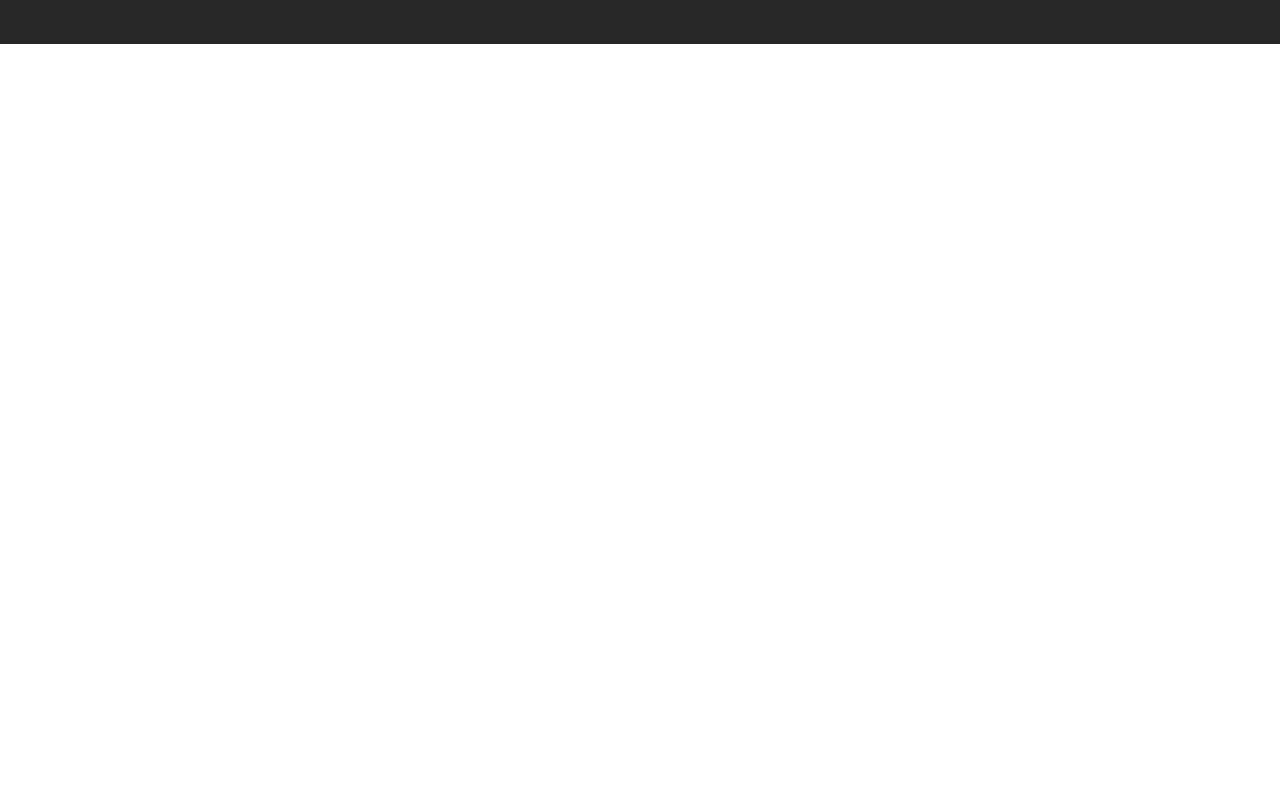
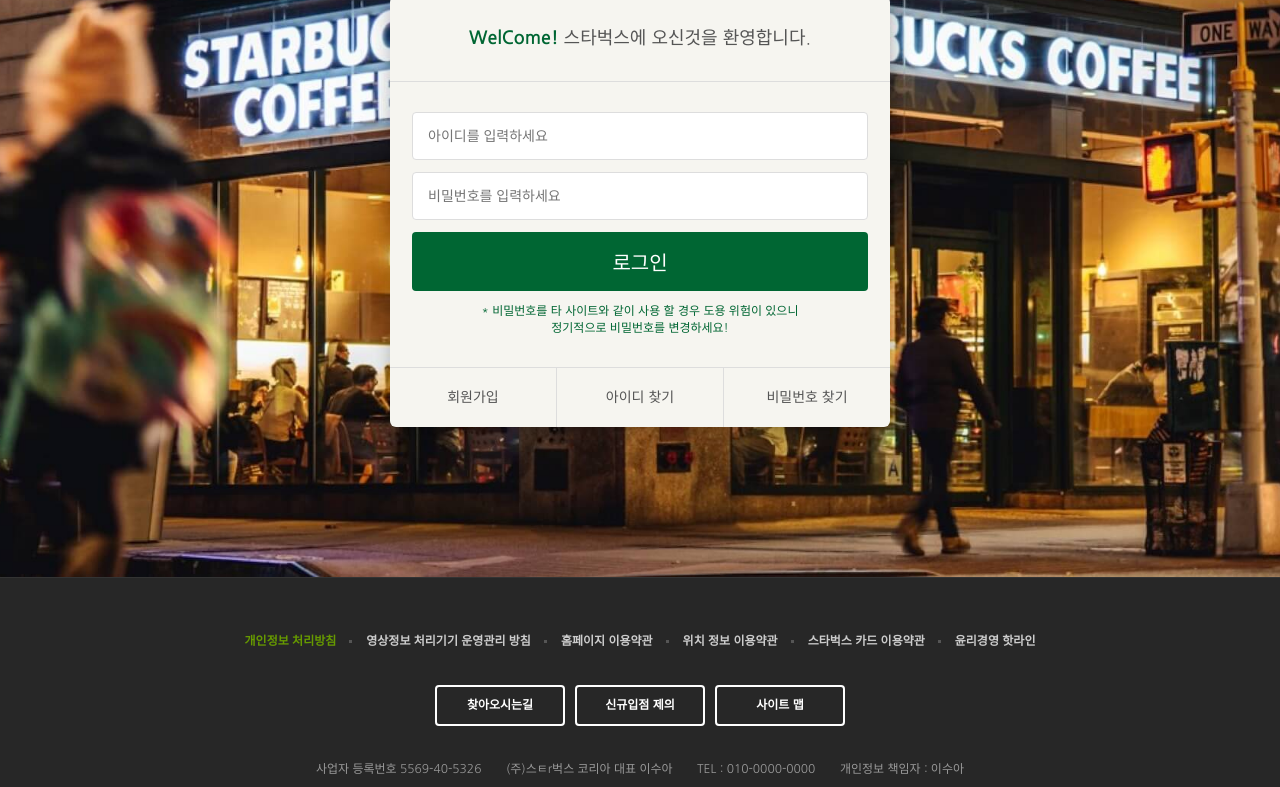
Before and after one commit to DevSua/starbucks, a plain HTML site: page signin/index.html in a window 1280 px wide. Shown: the part 290-1077 px from the top of the page. Before the commit the page ends 800 px from the top, so only its background shows below. Drawn offline with nearby package versions, Linux system fonts and the light colour scheme.

Commit message:
로그인페이지

```diff
--- /dev/null
+++ b/css/signin.css
@@ -0,0 +1,79 @@
+.signin {
+  margin-top: 120px;
+  padding: 100px 0 150px;
+  background-image: url("../images/signin_bg.jpg");
+  background-repeat: no-repeat;
+  background-position: center;
+  background-attachment: fixed;
+  background-size: cover;
+}
+.signin h1 {
+  color: #fff;
+  font-size: 30px;
+  font-weight: 700;
+  text-align: center;
+  margin-bottom: 24px;
+}
+.signin__card {
+  width: 500px;
+  margin: 0 auto; /*위아래 0, 죄우 auto w가있기때문에 가운데정렬*/
+  border-radius: 6px;
+  background-color: #f6f5f0;
+  box-shadow: 2px 2px 20px rgba(0, 0, 0, 0.3);
+  color: #555;
+}
+.signin h2 {
+  padding: 30px;
+  font-size: 18px;
+  text-align: center;
+  border-bottom: 1px solid #ddd;
+}
+.signin h2 strong {
+  font-weight: 700;
+  color: #006633;
+}
+.signin__card form {
+  padding: 30px 22px;
+}
+
+.signin__card form input {
+  width: 100%;
+  margin-bottom: 12px;
+  padding: 15px;
+  border: 1px solid #ddd;
+  border-radius: 4px;
+  outline: none;
+  box-sizing: border-box;
+  font-size: 14px;
+}
+.signin__card form [type="submit"] {
+  background-color: #006633;
+  border: none; /*테두리 선*/
+  color: #fff;
+  font-size: 20px;
+  cursor: pointer;
+}
+.signin__card form p {
+  font-size: 12px;
+  color: #006633;
+  text-align: center;
+}
+.signin__card .actions {
+  display: flex;
+  border-top: 1px solid #ddd;
+}
+.signin__card .actions a {
+  flex-grow: 1; /*1:1:1 비율*/
+  flex-basis: 0; /*기본너비 0 */
+  text-align: center;
+  padding: 20px;
+  color: #555;
+  font-size: 14px;
+  border-right: 1px solid #ddd;
+}
+.signin__card .actions a:last-child {
+  border-right: none;
+}
+.signin__card .actions a:hover {
+  text-decoration: underline;
+}
--- a/signin/index.html
+++ b/signin/index.html
@@ -41,7 +41,9 @@
       rel="stylesheet"
       href="https://fonts.googleapis.com/icon?family=Material+Icons"
     />
+
     <link rel="stylesheet" href="../css/common.css" />
+    <link rel="stylesheet" href="../css/signin.css" />
 
     <script defer src="../js/common.js"></script>
   </head>
@@ -379,7 +381,26 @@
       </div>
     </header>
 
-    <section class="signin"></section>
+    <section class="signin">
+      <h1>로그인</h1>
+      <div class="signin__card">
+        <h2><strong>WelCome!</strong> 스타벅스에 오신것을 환영합니다.</h2>
+        <form>
+          <input type="text" placeholder="아이디를 입력하세요" />
+          <input type="password" placeholder="비밀번호를 입력하세요" />
+          <input type="submit" value="로그인" />
+          <p>
+            * 비밀번호를 타 사이트와 같이 사용 할 경우 도용 위험이 있으니<br />
+            정기적으로 비밀번호를 변경하세요!
+          </p>
+        </form>
+        <div class="actions">
+          <a href="#">회원가입</a>
+          <a href="#">아이디 찾기</a>
+          <a href="#">비밀번호 찾기</a>
+        </div>
+      </div>
+    </section>
 
     <!--FOOTER-->
     <footer>
```
